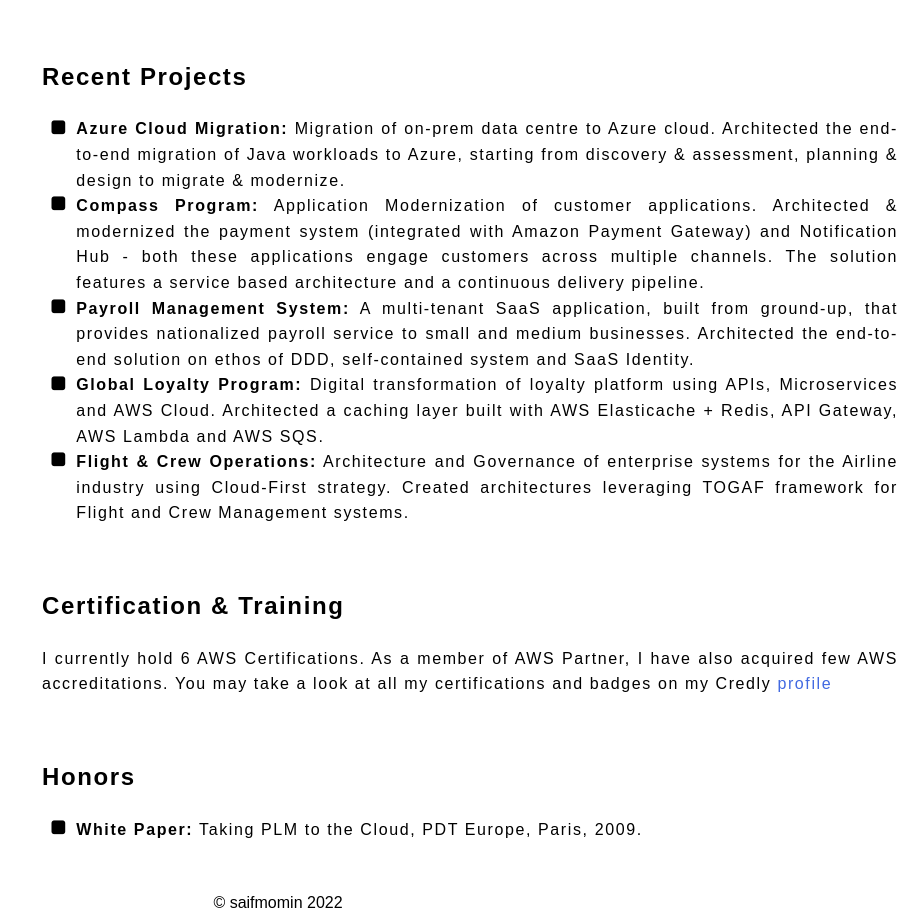
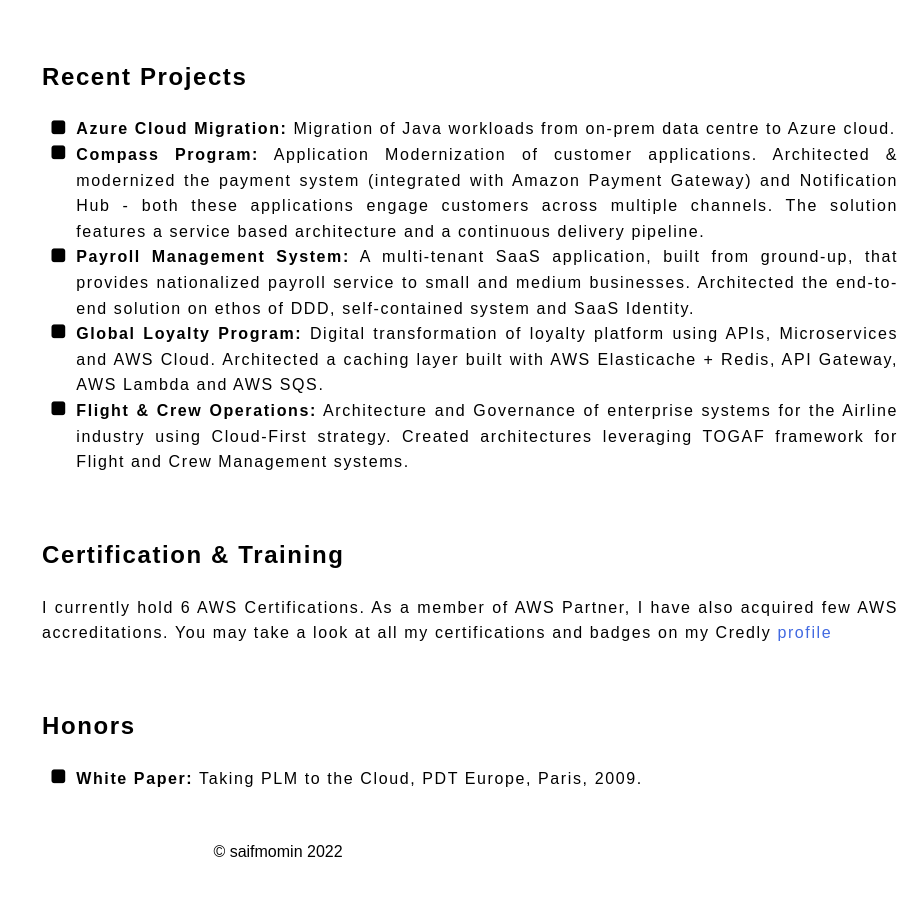
Before and after one commit to saifmomin/crc-frontend, a plain HTML site: page website/index.html in a window 1280 px wide. Shown: the part 1483-2398 px from the top of the page, without its empty margins (362-1280 px from the left). After the commit the page ends 2360 px from the top, so only its background shows below. Drawn offline with Linux system fonts and the light colour scheme; no server answers.

Commit message:
updated index.html

```diff
--- a/website/index.html
+++ b/website/index.html
@@ -141,7 +141,7 @@
     <h2>Recent Projects</h2>
     <article>
     <ul class="fa-ul">
-        <li><i class="fa-li fa fa-square"></i><strong>Azure Cloud Migration:</strong> Migration of on-prem data centre to Azure cloud. Architected the end-to-end migration of Java workloads to Azure, starting from discovery & assessment, planning & design to migrate & modernize.</li>
+        <li><i class="fa-li fa fa-square"></i><strong>Azure Cloud Migration:</strong> Migration of Java workloads from on-prem data centre to Azure cloud.</li>
         <li><i class="fa-li fa fa-square"></i><strong>Compass Program:</strong> Application Modernization of customer applications. Architected & modernized the payment system (integrated with Amazon Payment Gateway) and Notification Hub - both these applications engage customers across multiple channels. The solution features a service based architecture and a continuous delivery pipeline.</li>
         <li><i class="fa-li fa fa-square"></i><strong>Payroll Management System:</strong> A multi-tenant SaaS application, built from ground-up, that provides nationalized payroll service to small and medium businesses. Architected the end-to-end solution on ethos of DDD, self-contained system and SaaS Identity.</li>
         <li><i class="fa-li fa fa-square"></i><strong>Global Loyalty Program:</strong> Digital transformation of loyalty platform using APIs, Microservices and AWS Cloud. Architected a caching layer built with AWS Elasticache + Redis, API Gateway, AWS Lambda and AWS SQS.</li>
```
